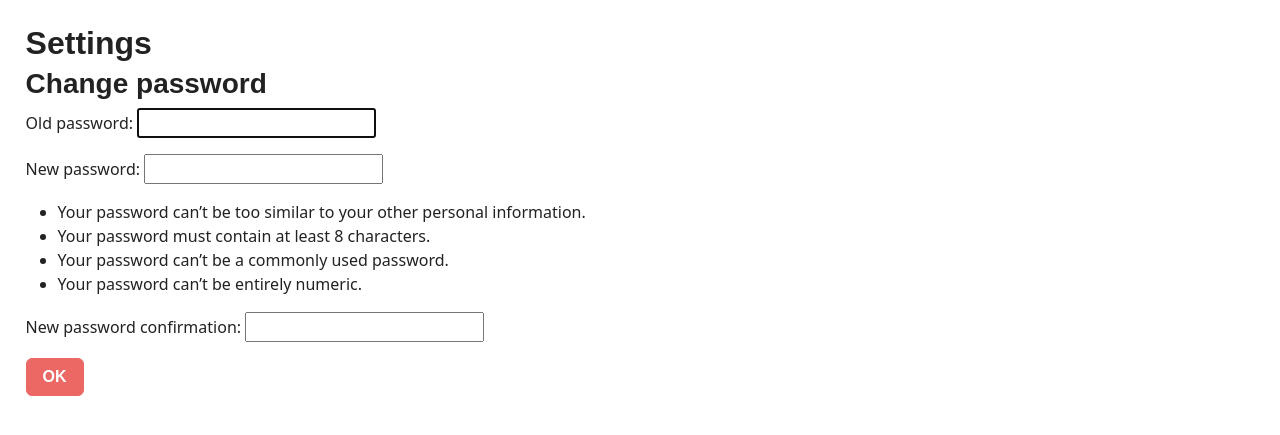
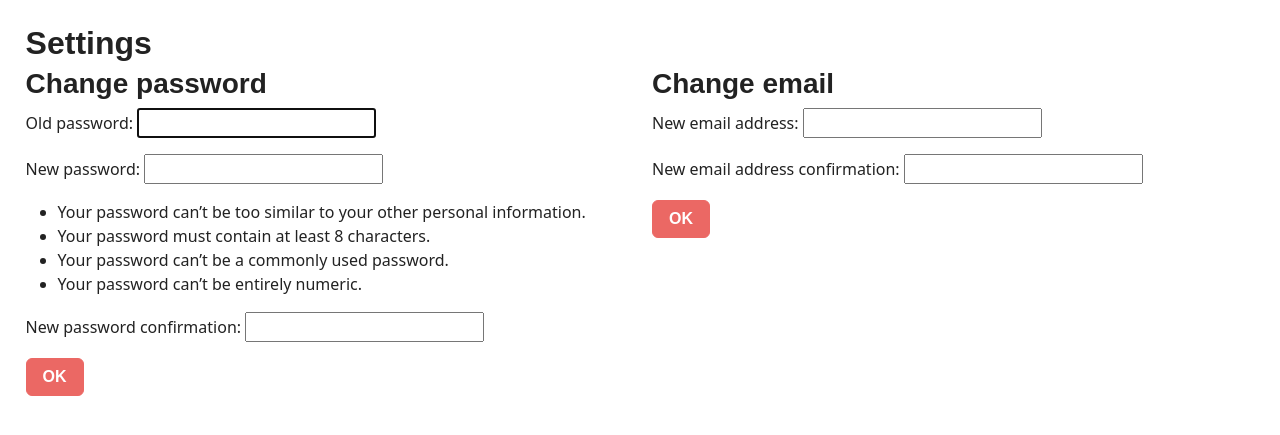
Before and after one commit to Daniel-Ax/HaladoSzt, a Django app: page /settings/ in a window 1280 px wide. Shown: the part 59-494 px from the top of the page. Run offline with Django 4.2, Linux system fonts and the light colour scheme; the visitor is signed in with stand-in values (Sample User, id 1); some libraries are stand-ins or nearby versions; some web fonts are replaced.

Commit message:
Added email change form to settings

```diff
--- a/TextbookMarketplace/TextbookMarketplaceApp/forms.py
+++ b/TextbookMarketplace/TextbookMarketplaceApp/forms.py
@@ -20,3 +20,52 @@ class SellNotesForm(forms.ModelForm):
     image = forms.FileField()
     category = forms.CharField(max_length=255)
     is_available = forms.BooleanField(required=False, initial=True)
+
+class EmailChangeForm(forms.Form):
+    error_messages = {
+        'email_mismatch': "The two email addresses fields didn't match.",
+        'not_changed': "The email address is the same as the one already defined.",
+    }
+
+    new_email1 = forms.EmailField(
+        label = "New email address",
+        widget = forms.EmailInput,
+    )
+
+    new_email2 = forms.EmailField(
+        label = "New email address confirmation",
+        widget = forms.EmailInput,
+    )
+
+    def __init__(self, user, *args, **kwargs):
+        self.user = user
+        super(EmailChangeForm, self).__init__(*args, **kwargs)
+
+    def clean_new_email1(self):
+        old_email = self.user.email
+        new_email1 = self.cleaned_data.get('new_email1')
+        if new_email1 and old_email:
+            if new_email1 == old_email:
+                raise forms.ValidationError(
+                    self.error_messages['not_changed'],
+                    code='not_changed',
+                )
+        return new_email1
+
+    def clean_new_email2(self):
+        new_email1 = self.cleaned_data.get('new_email1')
+        new_email2 = self.cleaned_data.get('new_email2')
+        if new_email1 and new_email2:
+            if new_email1 != new_email2:
+                raise forms.ValidationError(
+                    self.error_messages['email_mismatch'],
+                    code='email_mismatch',
+                )
+        return new_email2
+
+    def save(self, commit=True):
+        email = self.cleaned_data["new_email1"]
+        self.user.email = email
+        if commit:
+            self.user.save()
+        return self.user
--- a/TextbookMarketplace/TextbookMarketplaceApp/templates/settings.html
+++ b/TextbookMarketplace/TextbookMarketplaceApp/templates/settings.html
@@ -10,9 +10,16 @@
             <form method="post" class="form">
                 {% csrf_token %}
                 {{ form_pwdchange.as_p }}
-                <button type="submit" class="btn btn-primary">OK</button>
+                <button type="submit" name="pwdchange" class="btn btn-primary">OK</button>
             </form>
         </div>
-        <!-- change email would come here -->
+        <div class="col-md-6">
+            <h3>Change email</h3>
+            <form method="post" class="form">
+                {% csrf_token %}
+                {{ form_emailchange.as_p }}
+                <button type="submit" name="emailchange" class="btn btn-primary">OK</button>
+            </form>
+        </div>
     </div>
 {% endblock %}
--- a/TextbookMarketplace/TextbookMarketplaceApp/views.py
+++ b/TextbookMarketplace/TextbookMarketplaceApp/views.py
@@ -9,7 +9,7 @@ from django.shortcuts import render, redirect
 from django.views import View
 from django.views.generic import TemplateView
 
-from .forms import SellNotesForm, RegistrationForm
+from .forms import SellNotesForm, RegistrationForm, EmailChangeForm
 from .models import Product
 
 
@@ -99,15 +99,29 @@ class SettingsView(LoginRequiredMixin, View):
 
     def get(self, request, *args, **kwargs):
         form_pwdchange = PasswordChangeForm(request.user)
-        return render(request, self.template_name, {'form_pwdchange': form_pwdchange})
+        form_emailchange = EmailChangeForm(request.user)
+        return render(request, self.template_name, {
+            'form_pwdchange': form_pwdchange,
+            'form_emailchange': form_emailchange})
 
     def post(self, request, *args, **kwargs):
-        form_pwdchange = PasswordChangeForm(user=request.user, data=request.POST)
-        if form_pwdchange.is_valid():
-            form_pwdchange.save()
-            update_session_auth_hash(request, form_pwdchange.user)
-            return redirect('index')
-        return render(request, self.template_name, {'form_pwdchange': form_pwdchange})
+        form_pwdchange = PasswordChangeForm(user=request.user)
+        form_emailchange = EmailChangeForm(user=request.user)
+        if "pwdchange" in request.POST:
+            form_pwdchange = PasswordChangeForm(user=request.user, data=request.POST)
+            if form_pwdchange.is_valid():
+                form_pwdchange.save()
+                update_session_auth_hash(request, form_pwdchange.user)
+                return redirect('index')
+        elif "emailchange" in request.POST:
+            form_emailchange = EmailChangeForm(user=request.user, data=request.POST)
+            if form_emailchange.is_valid():
+                form_emailchange.save()
+                return redirect('index')
+        return render(request, self.template_name, {
+            'form_pwdchange': form_pwdchange,
+            'form_emailchange': form_emailchange})
+
 
 class LogoutView(View):
     def get(self, request, *args, **kwargs):
```
